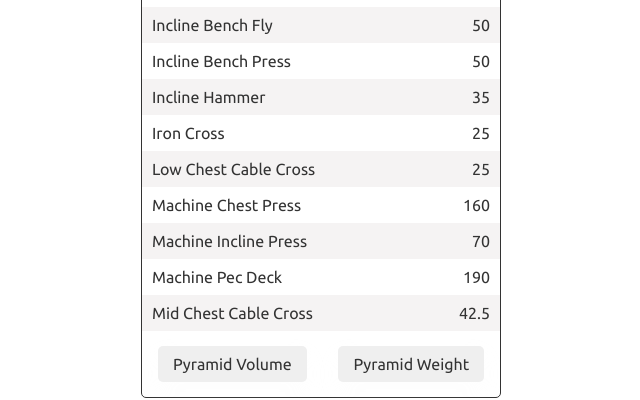
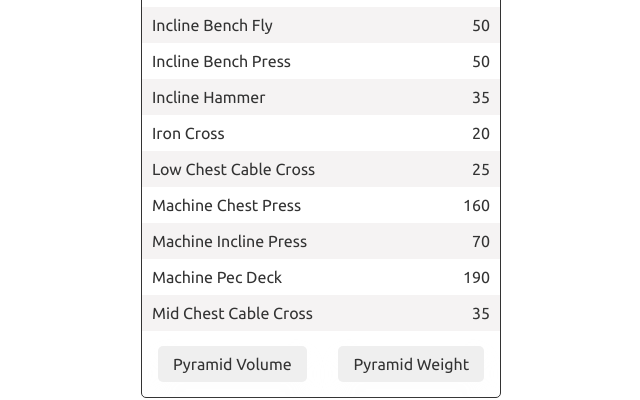
Before and after one commit to menwacodes/menwacodes.github.io, a plain HTML site: page index.html in a window 1280 px wide. Shown: the part 1687-2087 px from the top of the page, 319-959 px from the left. Drawn offline with Linux system fonts and the light colour scheme.

Commit message:
Update index.html

```diff
--- a/index.html
+++ b/index.html
@@ -172,7 +172,7 @@
                     </section>
                     <section class="card__item">
                         <div class="card__item__description">Iron cross</div>
-                        <div class="card__item__weight">25</div>
+                            <div class="card__item__weight">20</div>
                     </section>
                     <section class="card__item">
                         <div class="card__item__description">Low chest cable cross</div>
@@ -192,7 +192,7 @@
                     </section>
                     <section class="card__item">
                         <div class="card__item__description">Mid chest cable cross</div>
-                        <div class="card__item__weight">42.5</div>
+                        <div class="card__item__weight">35</div>
                     </section>
                 </div>
                 <section class="card__footer"><a class="btn" href="#">Pyramid Volume</a><a class="btn" href="#">Pyramid
```
